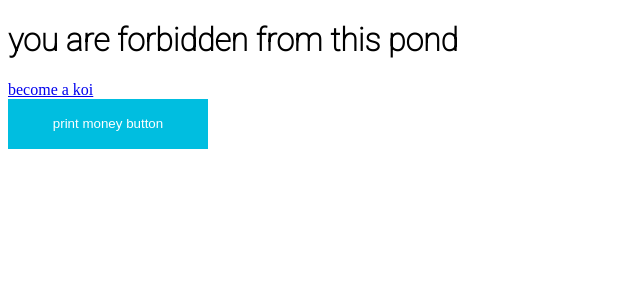
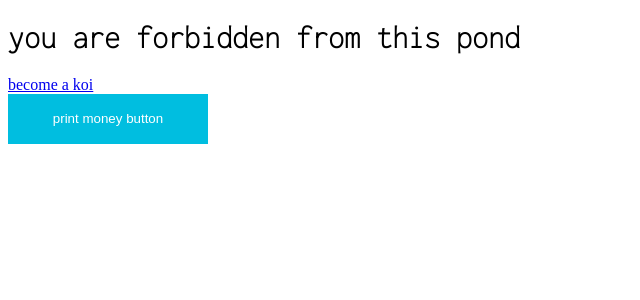
Before and after one commit to hud-sonq/kpvue, a Nuxt app: page / in a window 1280 px wide. Shown: the top 300 px of the page, without its empty margins (0-640 px from the left). Built offline with nearby package versions, Linux system fonts and the light colour scheme.

Commit message:
font change / unknown

```diff
--- a/pages/index.vue
+++ b/pages/index.vue
@@ -1,11 +1,10 @@
 <template>
-    <h1>you are forbidden from this pond</h1>
+    <h1 style="font-family:Inconsolata;">you are forbidden from this pond</h1>
     <div>
       <a href="/qr">become a koi</a>
     </div>
     <MyFancyButton>print money button</MyFancyButton>
 </template>
 <style>
-@import url('https://fonts.googleapis.com/css2?family=Roboto:wght@100&display=swap');
-h1 {font-family: 'Roboto', sans-serif;}
+  @import url('https://fonts.googleapis.com/css2?family=Inconsolata:wght@200&family=Roboto:wght@100&display=swap');
 </style>
```
